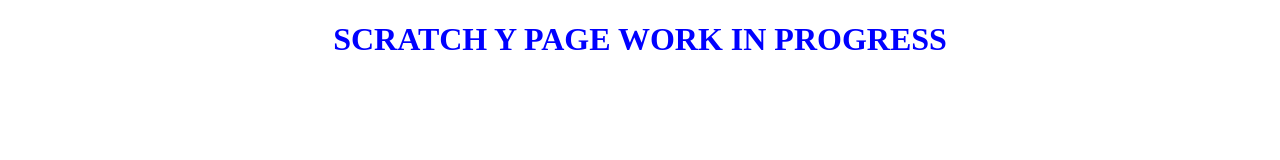
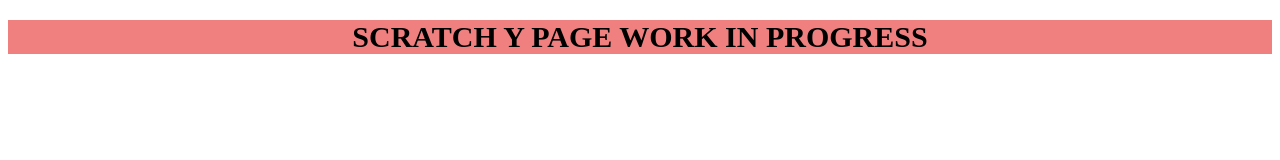
Before and after one commit to illhoshi/CS5OW, a plain HTML site: page scratch members.html in a window 1280 px wide. Drawn offline with Linux system fonts and the light colour scheme.

Commit message:
Moved styles properties

```diff
--- a/scratch members.html
+++ b/scratch members.html
@@ -4,8 +4,11 @@
         <title>SYC</title>
         <style>
             h1{
-                color: blue;
+                background-color: lightcoral;
+                font-size: 30px;
                 text-align: center;
+                font-family: 'Times New Roman', Times, serif;
+
             }
         </style>
     </head>
```
